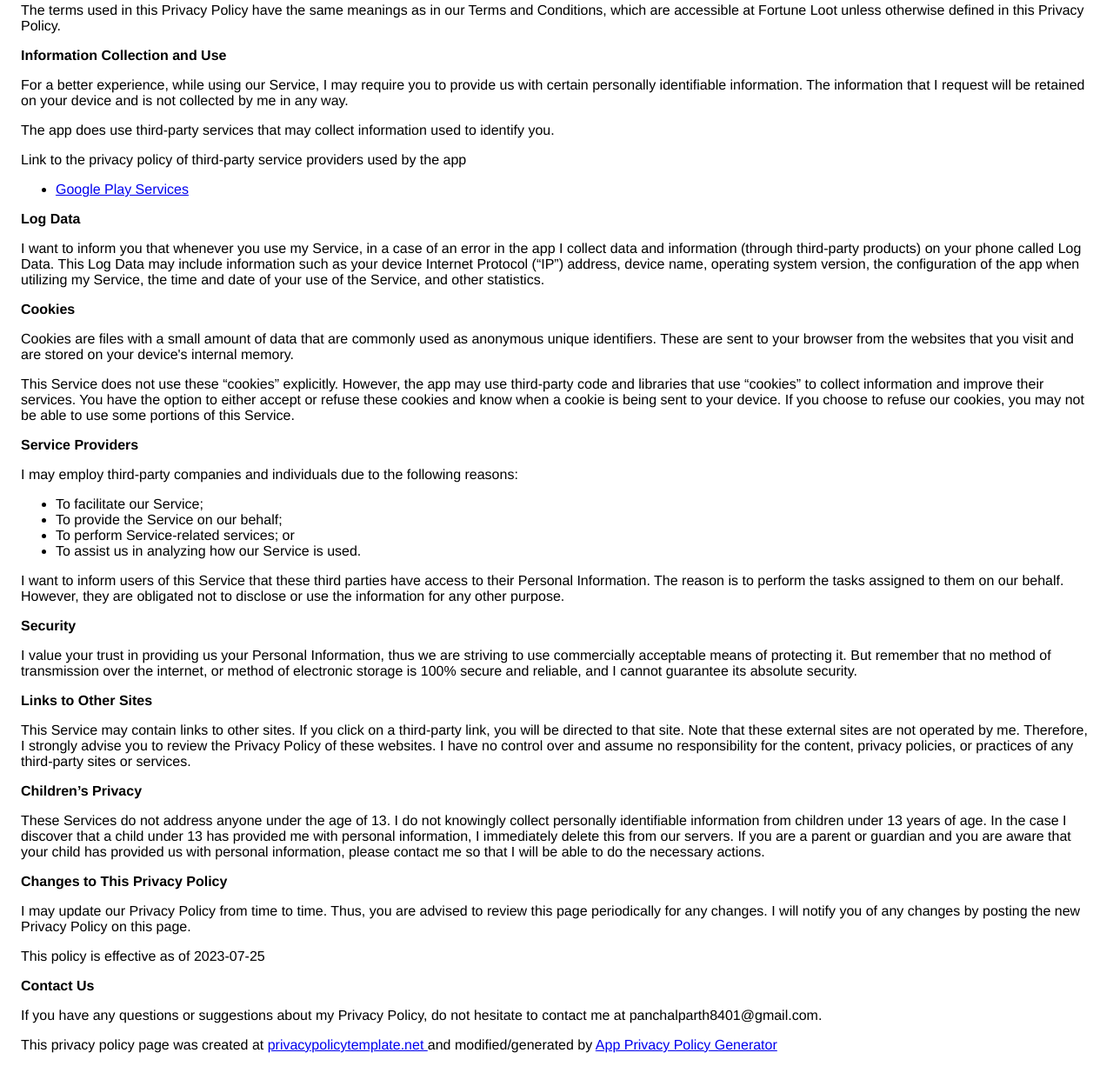
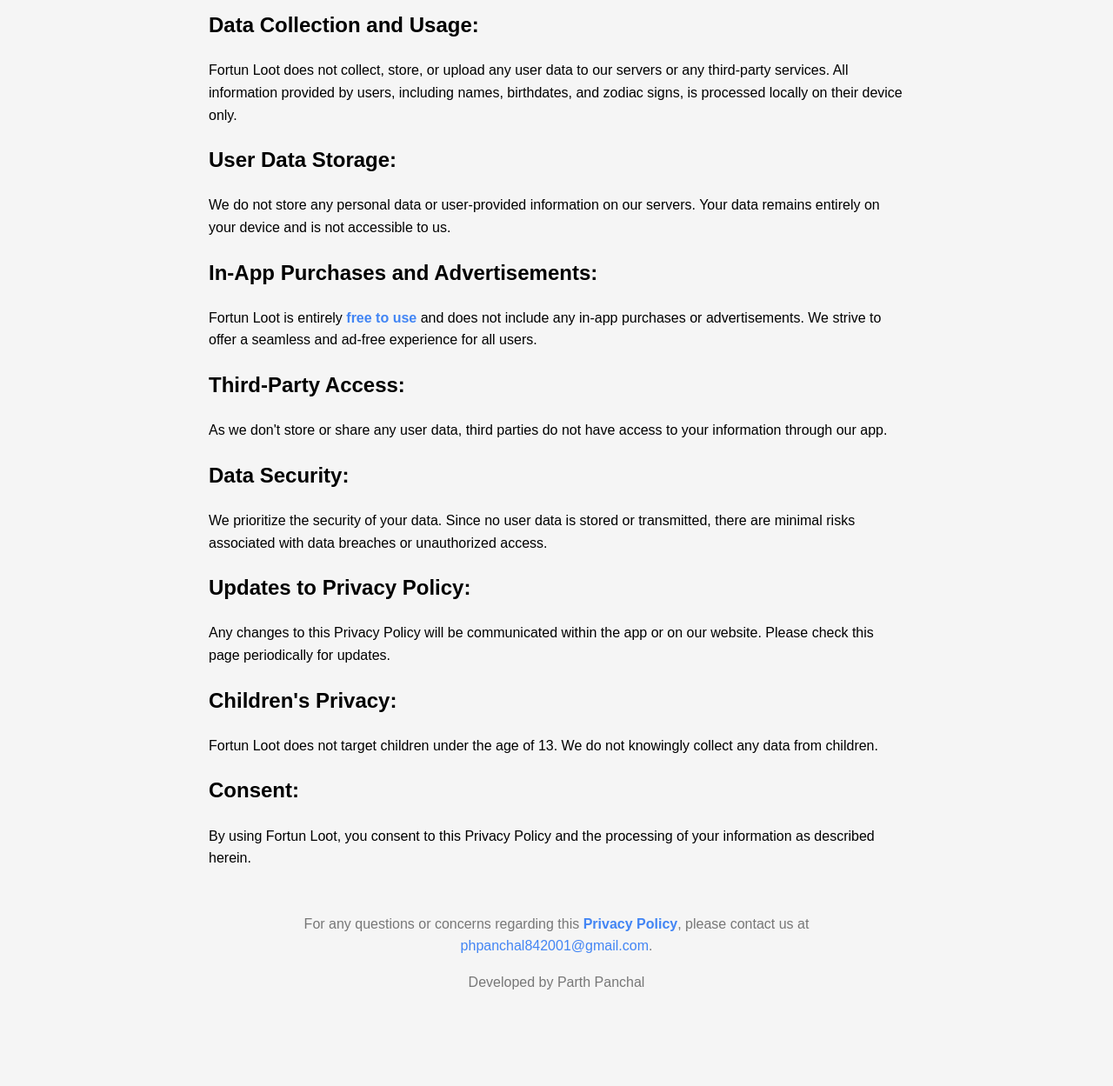
Before and after one commit to hitchhicker007/hh-portfolio, a plain HTML site: page loot/fortune-loot-privacy-policy.html in a window 1280 px wide. Shown: the part 175-1424 px from the top of the page at 87% size. After the commit the page ends 1353 px from the top, so only its background shows below. Drawn offline with Linux system fonts and the light colour scheme.

Commit message:
Update fortune-loot-privacy-policy.html

```diff
--- a/loot/fortune-loot-privacy-policy.html
+++ b/loot/fortune-loot-privacy-policy.html
@@ -1,109 +1,63 @@
 <!DOCTYPE html>
 <html>
 <head>
-      <meta charset='utf-8'>
-      <meta name='viewport' content='width=device-width'>
-      <title>Privacy Policy</title>
-      <style> body { font-family: 'Helvetica Neue', Helvetica, Arial, sans-serif; padding:1em; } </style>
+  <title>Fortun Loot - Privacy Policy</title>
+  <style>
+    body {
+      font-family: Arial, sans-serif;
+      line-height: 1.6;
+      max-width: 800px;
+      margin: 0 auto;
+      padding: 20px;
+      background-color: #f5f5f5;
+    }
+    h1 {
+      text-align: center;
+      color: #4285F4;
+    }
+    p {
+      margin-bottom: 15px;
+    }
+    footer {
+      margin-top: 50px;
+      text-align: center;
+      color: #777;
+    }
+    footer a {
+      color: #4285F4;
+      text-decoration: none;
+    }
+    footer a:hover {
+      text-decoration: underline;
+    }
+    .highlight {
+      color: #4285F4;
+      font-weight: bold;
+    }
+  </style>
 </head>
 <body>
-    <strong>Privacy Policy</strong> <p>
-                  Parth Panchal built the Fortune Loot app as
-                  a Free app. This SERVICE is provided by
-                  Parth Panchal at no cost and is intended for use as
-                  is.
-                </p> <p>
-                  This page is used to inform visitors regarding my
-                  policies with the collection, use, and disclosure of Personal
-                  Information if anyone decided to use my Service.
-                </p> <p>
-                  If you choose to use my Service, then you agree to
-                  the collection and use of information in relation to this
-                  policy. The Personal Information that I collect is
-                  used for providing and improving the Service. I will not use or share your information with
-                  anyone except as described in this Privacy Policy.
-                </p> <p>
-                  The terms used in this Privacy Policy have the same meanings
-                  as in our Terms and Conditions, which are accessible at
-                  Fortune Loot unless otherwise defined in this Privacy Policy.
-                </p> <p><strong>Information Collection and Use</strong></p> <p>
-                  For a better experience, while using our Service, I
-                  may require you to provide us with certain personally
-                  identifiable information. The information that
-                  I request will be retained on your device and is not collected by me in any way.
-                </p> <div><p>
-                    The app does use third-party services that may collect
-                    information used to identify you.
-                  </p> <p>
-                    Link to the privacy policy of third-party service providers used
-                    by the app
-                  </p> <ul><li><a href="https://www.google.com/policies/privacy/" target="_blank" rel="noopener noreferrer">Google Play Services</a></li><!----><!----><!----><!----><!----><!----><!----><!----><!----><!----><!----><!----><!----><!----><!----><!----><!----><!----><!----><!----><!----><!----><!----><!----><!----><!----><!----></ul></div> <p><strong>Log Data</strong></p> <p>
-                  I want to inform you that whenever you
-                  use my Service, in a case of an error in the app
-                  I collect data and information (through third-party
-                  products) on your phone called Log Data. This Log Data may
-                  include information such as your device Internet Protocol
-                  (“IP”) address, device name, operating system version, the
-                  configuration of the app when utilizing my Service,
-                  the time and date of your use of the Service, and other
-                  statistics.
-                </p> <p><strong>Cookies</strong></p> <p>
-                  Cookies are files with a small amount of data that are
-                  commonly used as anonymous unique identifiers. These are sent
-                  to your browser from the websites that you visit and are
-                  stored on your device's internal memory.
-                </p> <p>
-                  This Service does not use these “cookies” explicitly. However,
-                  the app may use third-party code and libraries that use
-                  “cookies” to collect information and improve their services.
-                  You have the option to either accept or refuse these cookies
-                  and know when a cookie is being sent to your device. If you
-                  choose to refuse our cookies, you may not be able to use some
-                  portions of this Service.
-                </p> <p><strong>Service Providers</strong></p> <p>
-                  I may employ third-party companies and
-                  individuals due to the following reasons:
-                </p> <ul><li>To facilitate our Service;</li> <li>To provide the Service on our behalf;</li> <li>To perform Service-related services; or</li> <li>To assist us in analyzing how our Service is used.</li></ul> <p>
-                  I want to inform users of this Service
-                  that these third parties have access to their Personal
-                  Information. The reason is to perform the tasks assigned to
-                  them on our behalf. However, they are obligated not to
-                  disclose or use the information for any other purpose.
-                </p> <p><strong>Security</strong></p> <p>
-                  I value your trust in providing us your
-                  Personal Information, thus we are striving to use commercially
-                  acceptable means of protecting it. But remember that no method
-                  of transmission over the internet, or method of electronic
-                  storage is 100% secure and reliable, and I cannot
-                  guarantee its absolute security.
-                </p> <p><strong>Links to Other Sites</strong></p> <p>
-                  This Service may contain links to other sites. If you click on
-                  a third-party link, you will be directed to that site. Note
-                  that these external sites are not operated by me.
-                  Therefore, I strongly advise you to review the
-                  Privacy Policy of these websites. I have
-                  no control over and assume no responsibility for the content,
-                  privacy policies, or practices of any third-party sites or
-                  services.
-                </p> <p><strong>Children’s Privacy</strong></p> <div><p>
-                    These Services do not address anyone under the age of 13.
-                    I do not knowingly collect personally
-                    identifiable information from children under 13 years of age. In the case
-                    I discover that a child under 13 has provided
-                    me with personal information, I immediately
-                    delete this from our servers. If you are a parent or guardian
-                    and you are aware that your child has provided us with
-                    personal information, please contact me so that
-                    I will be able to do the necessary actions.
-                  </p></div> <!----> <p><strong>Changes to This Privacy Policy</strong></p> <p>
-                  I may update our Privacy Policy from
-                  time to time. Thus, you are advised to review this page
-                  periodically for any changes. I will
-                  notify you of any changes by posting the new Privacy Policy on
-                  this page.
-                </p> <p>This policy is effective as of 2023-07-25</p> <p><strong>Contact Us</strong></p> <p>
-                  If you have any questions or suggestions about my
-                  Privacy Policy, do not hesitate to contact me at panchalparth8401@gmail.com.
-                </p> <p>This privacy policy page was created at <a href="https://privacypolicytemplate.net" target="_blank" rel="noopener noreferrer">privacypolicytemplate.net </a>and modified/generated by <a href="https://app-privacy-policy-generator.nisrulz.com/" target="_blank" rel="noopener noreferrer">App Privacy Policy Generator</a></p>
+  <h1>Privacy Policy</h1>
+  <p>Fortun Loot is committed to protecting your privacy. This <span class="highlight">Privacy Policy</span> explains how we handle the information you provide while using our mobile app.</p>
+  <h2>Data Collection and Usage:</h2>
+  <p>Fortun Loot does not collect, store, or upload any user data to our servers or any third-party services. All information provided by users, including names, birthdates, and zodiac signs, is processed locally on their device only.</p>
+  <h2>User Data Storage:</h2>
+  <p>We do not store any personal data or user-provided information on our servers. Your data remains entirely on your device and is not accessible to us.</p>
+  <h2>In-App Purchases and Advertisements:</h2>
+  <p>Fortun Loot is entirely <span class="highlight">free to use</span> and does not include any in-app purchases or advertisements. We strive to offer a seamless and ad-free experience for all users.</p>
+  <h2>Third-Party Access:</h2>
+  <p>As we don't store or share any user data, third parties do not have access to your information through our app.</p>
+  <h2>Data Security:</h2>
+  <p>We prioritize the security of your data. Since no user data is stored or transmitted, there are minimal risks associated with data breaches or unauthorized access.</p>
+  <h2>Updates to Privacy Policy:</h2>
+  <p>Any changes to this Privacy Policy will be communicated within the app or on our website. Please check this page periodically for updates.</p>
+  <h2>Children's Privacy:</h2>
+  <p>Fortun Loot does not target children under the age of 13. We do not knowingly collect any data from children.</p>
+  <h2>Consent:</h2>
+  <p>By using Fortun Loot, you consent to this Privacy Policy and the processing of your information as described herein.</p>
+  <footer>
+    <p>For any questions or concerns regarding this <span class="highlight">Privacy Policy</span>, please contact us at <a href="mailto:phpanchal842001@gmail.com">phpanchal842001@gmail.com</a>.</p>
+    <p>Developed by Parth Panchal</p>
+  </footer>
 </body>
 </html>
```
Lines whose indentation alone changed are shown as unchanged.
